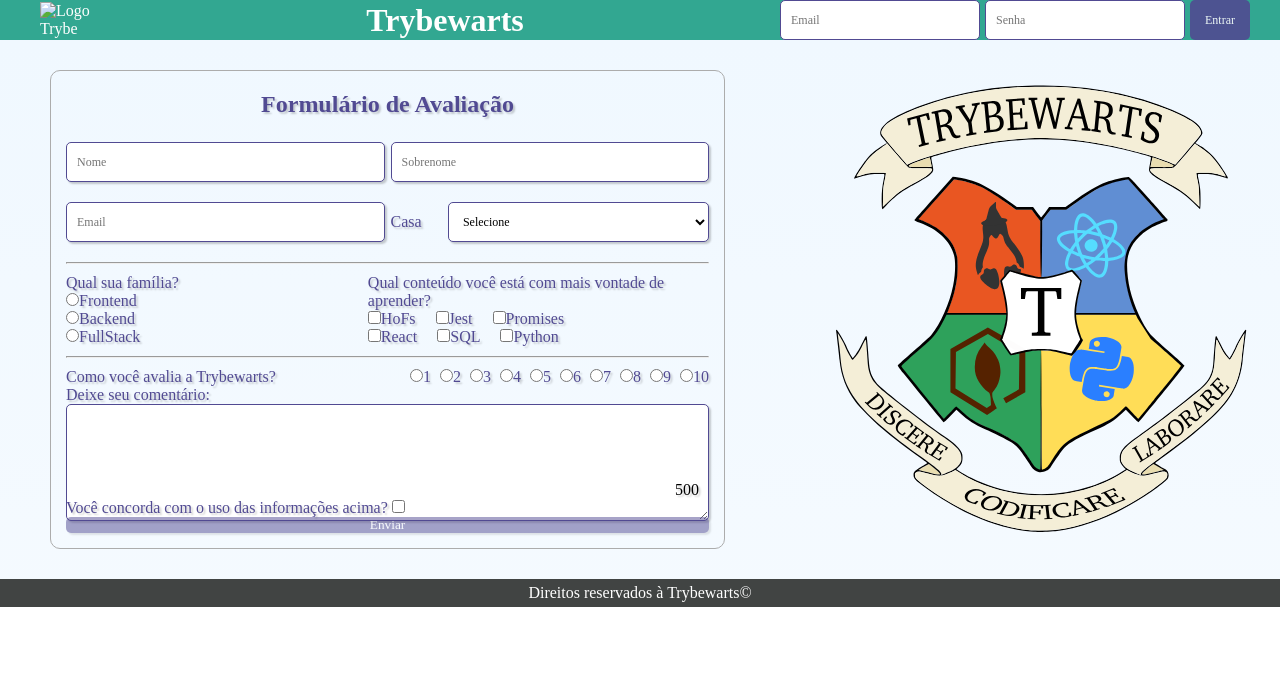
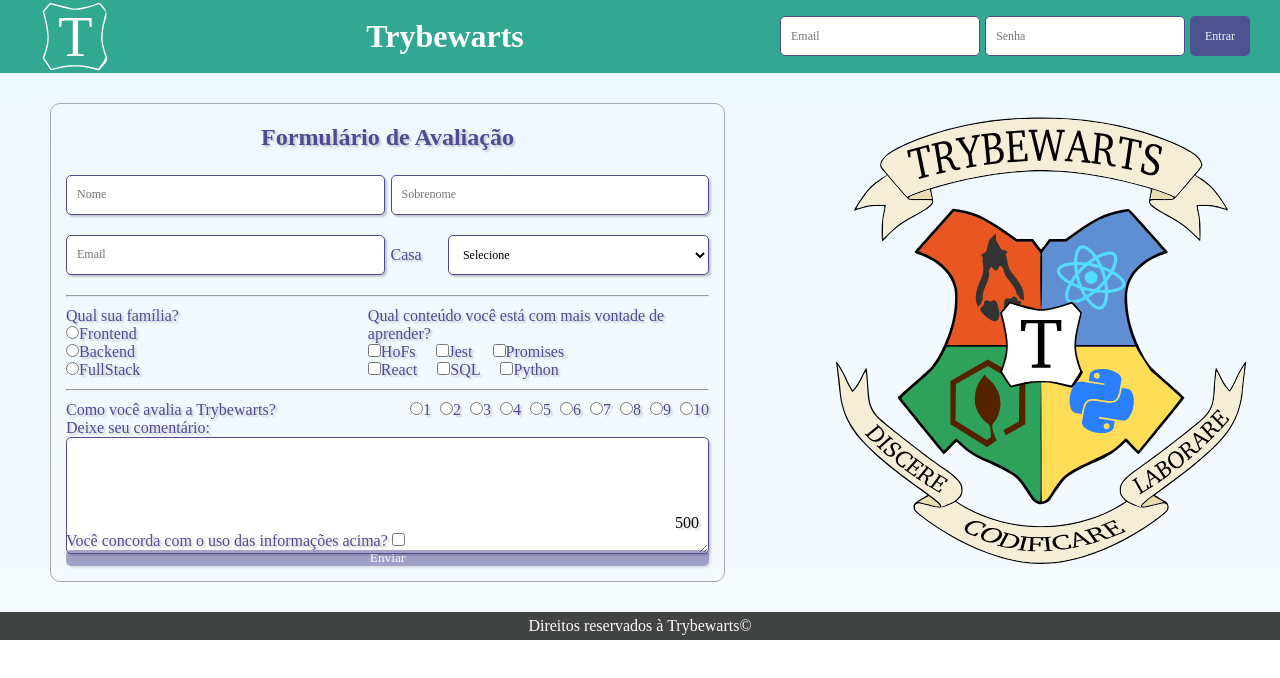
Before and after one commit to thiagodanobrega/trybewarts, a plain HTML site: page index.html in a window 1280 px wide. Drawn offline with Linux system fonts and the light colour scheme; the site is published under a folder, as on GitHub Pages, so addresses that start at the root find nothing; a web font is replaced by a local one.

Commit message:
new commit

```diff
--- a/index.html
+++ b/index.html
@@ -12,7 +12,7 @@
 </head>
 <body>
   <header class="header">
-    <img src="/images/trybewarts-header-logo.svg" alt="Logo Trybe" class="trybewarts-header-logo
+    <img src="images/trybewarts-header-logo.svg" alt="Logo Trybe" class="trybewarts-header-logo
     ">
       <h1 id="trybewarts-header-title">Trybewarts</h1>
      <form class="trybewarts-login">
```
